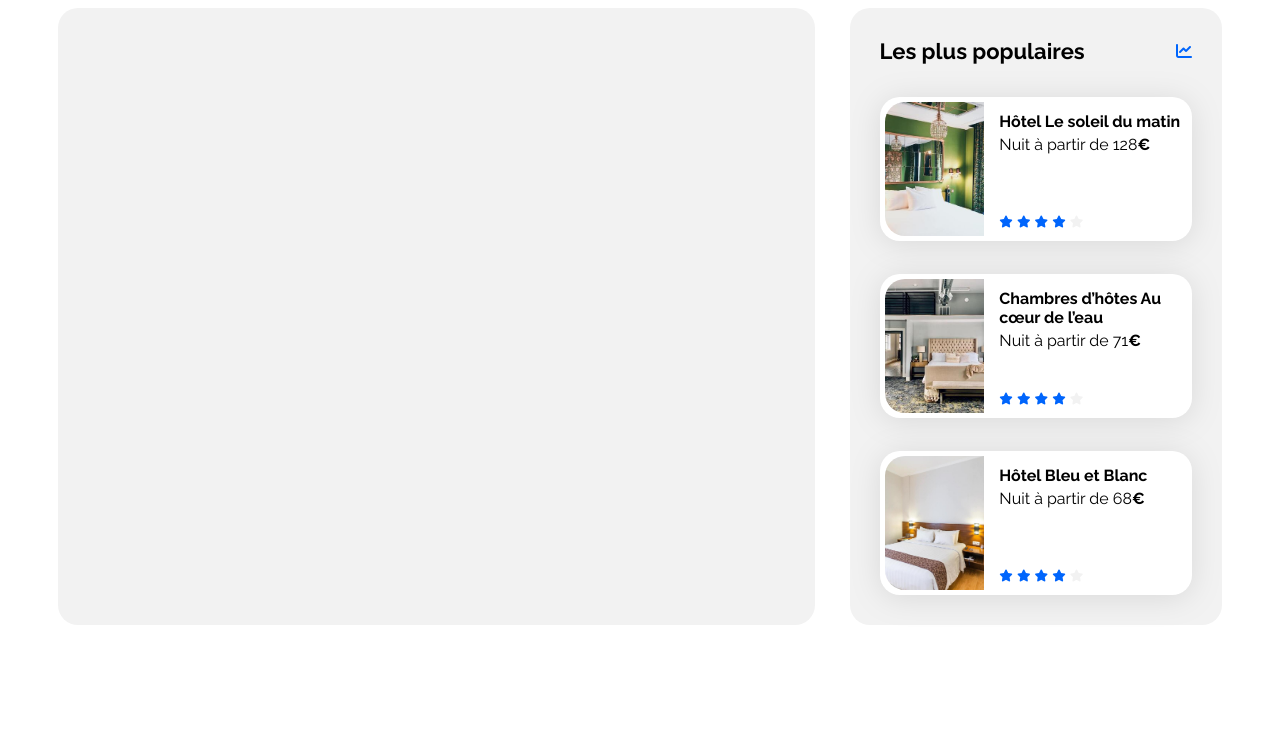
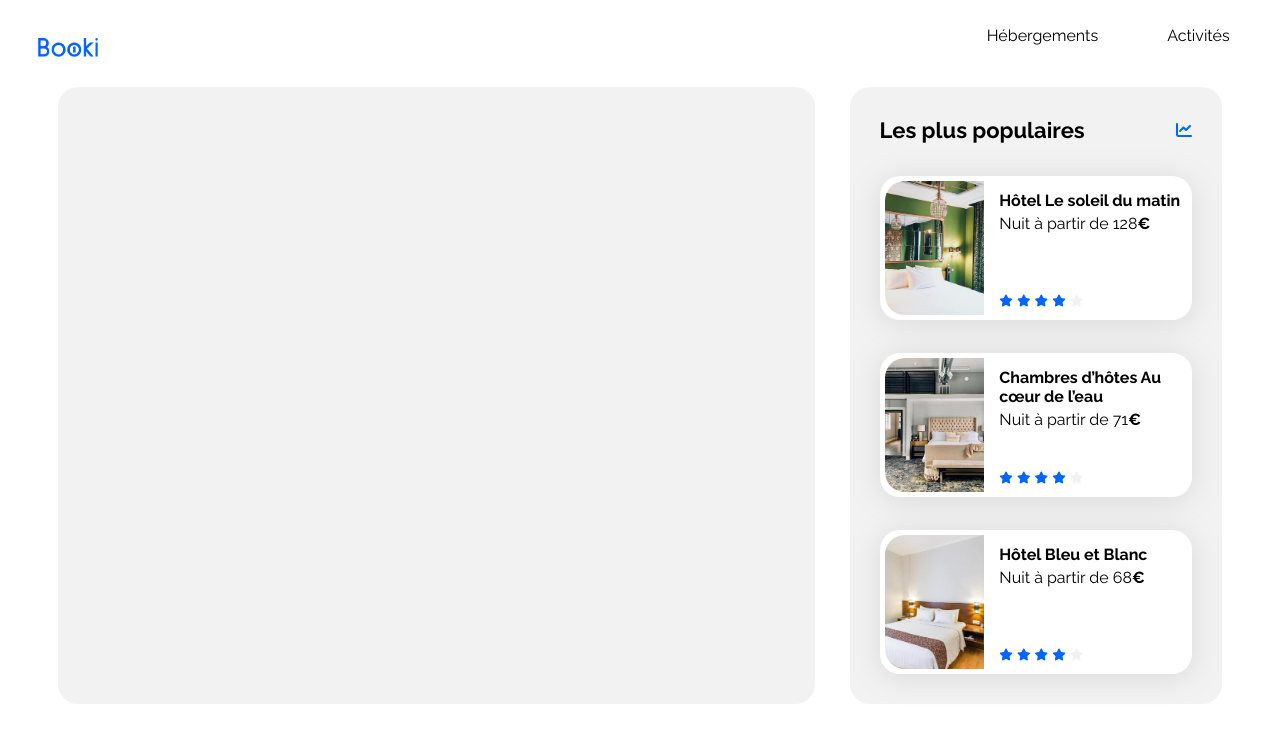
Before and after one commit to KEVIN-BRET/SITE-BOOKI, a plain HTML site: page index.html in a window 1280 px wide. Drawn offline with Linux system fonts and the light colour scheme.

Commit message:
Création du header

```diff
--- a/css/style.css
+++ b/css/style.css
@@ -1,6 +1,8 @@
 /****** General ***********/
 * {
     font-family: 'Raleway', sans-serif;
+    text-decoration: none;
+    color: black;
 }
 
 :root {
@@ -12,6 +14,57 @@
 .fa-solid {
     color: var(--main-color);
 }
+
+/* HEADER  */
+
+header {
+    height: 79px;
+    display: flex;
+    flex-direction: row;
+    justify-content: space-between;
+    /* background: red; */
+    margin: 0px -50px;
+}
+
+.logo-container {
+    padding: 30px;
+}
+
+.logoBooki {
+    height: 19px;
+    /* margin: 30px; */
+}
+
+.menu {
+    /* background: blue; */
+    height: 35px;
+    padding: 0px 42.3px;
+    display: flex;
+    align-items: end;
+}
+
+ .buttons {
+     /* background: green; */
+    display: flex;
+    flex-direction: row;
+    height: 100%;
+    gap: 69px;
+}
+
+.buttons a {
+    /* background: pink; */
+    display: flex;
+    height: 100%;
+    align-items: end;
+    border-top: 2px solid transparent;
+}
+
+.buttons a:hover {
+    color: #0065FC;
+    border-top: 2px solid #0065FC;
+}
+
+/* BODY */
 
 body {
     display: flex;
--- a/index.html
+++ b/index.html
@@ -2,26 +2,40 @@
 <html lang="fr">
 
 <head>
-    <meta charset="UTF-8">
-    <meta name="viewport" content="width=device-width, initial-scale=1.0">
+    <meta charset="UTF-8" />
+    <meta name="viewport" content="width=device-width, initial-scale=1.0" />
     <title>Booki</title>
-    <link rel="preconnect" href="https://fonts.googleapis.com">
-    <link rel="preconnect" href="https://fonts.gstatic.com" crossorigin>
-    <link href="https://fonts.googleapis.com/css2?family=Raleway:wght@400;500;700&display=swap" rel="stylesheet">
+    <link rel="preconnect" href="https://fonts.googleapis.com" />
+    <link rel="preconnect" href="https://fonts.gstatic.com" crossorigin />
+    <link href="https://fonts.googleapis.com/css2?family=Raleway:wght@400;500;700&display=swap" rel="stylesheet" />
     <link rel="stylesheet" href="https://cdnjs.cloudflare.com/ajax/libs/font-awesome/6.2.1/css/all.min.css"
         integrity="sha512-MV7K8+y+gLIBoVD59lQIYicR65iaqukzvf/nwasF0nqhPay5w/9lJmVM2hMDcnK1OnMGCdVK+iQrJ7lzPJQd1w=="
         crossorigin="anonymous" referrerpolicy="no-referrer" />
-    <link rel="stylesheet" href="./css/style.css">
+    <link rel="stylesheet" href="./css/style.css" />
 </head>
 
 <body>
     <div class="main-container">
-        <header></header>
+        <header>
+
+            <div class="logo-container">
+                <a href="index.html" class="logo-lien">
+                    <img src="./images/logo/Booki.png" alt="Logo Booki" title="Booki" class="logoBooki" />
+                </a>
+            </div>
+
+            <nav class="menu">
+                <div class="buttons">
+                    <a href="#hebergements">Hébergements</a>
+                    <a href="#activites">Activités</a>
+                </div>
+            </nav>
+
+        </header>
+
         <main>
             <div class="hebergements-and-populaires">
-                <section class="hebergements">
-
-                </section>
+                <section class="hebergements"></section>
                 <section class="populaires">
                     <div class="populaires-title">
                         <h2 class="section-title">Les plus populaires</h2>
@@ -29,11 +43,14 @@
                     </div>
                     <div class="populaires-cards">
                         <article class="card">
-                            <img src="./images/hebergements/emile-guillemot.jpg" alt="Image de la chambre d'hôtel montrant un lit">
+                            <img src="./images/hebergements/emile-guillemot.jpg"
+                                alt="Image de la chambre d'hôtel montrant un lit" />
                             <div class="card-content">
                                 <div class="card-txt">
                                     <h3 class="card-title">Hôtel Le soleil du matin</h3>
-                                    <p class="card-subtitle">Nuit à partir de 128<span class="euro">€</span></p>
+                                    <p class="card-subtitle">
+                                        Nuit à partir de 128<span class="euro">€</span>
+                                    </p>
                                 </div>
                                 <div class="card-rating">
                                     <i class="fa-xs fa-solid fa-star" aria-hidden="true"></i>
@@ -46,11 +63,16 @@
                             </div>
                         </article>
                         <article class="card">
-                            <img src="./images/hebergements/aw-creative.jpg" alt="Image de la chambre d'hôtel montrant un lit">
+                            <img src="./images/hebergements/aw-creative.jpg"
+                                alt="Image de la chambre d'hôtel montrant un lit" />
                             <div class="card-content">
                                 <div class="card-txt">
-                                    <h3 class="card-title">Chambres d’hôtes Au cœur de l’eau</h3>
-                                    <p class="card-subtitle">Nuit à partir de 71<span class="euro">€</span></p>
+                                    <h3 class="card-title">
+                                        Chambres d’hôtes Au cœur de l’eau
+                                    </h3>
+                                    <p class="card-subtitle">
+                                        Nuit à partir de 71<span class="euro">€</span>
+                                    </p>
                                 </div>
                                 <div class="card-rating">
                                     <i class="fa-xs fa-solid fa-star" aria-hidden="true"></i>
@@ -63,11 +85,14 @@
                             </div>
                         </article>
                         <article class="card">
-                            <img src="./images/hebergements/febrian-zakaria2.jpg" alt="Image de la chambre d'hôtel montrant un lit">
+                            <img src="./images/hebergements/febrian-zakaria2.jpg"
+                                alt="Image de la chambre d'hôtel montrant un lit" />
                             <div class="card-content">
                                 <div class="card-txt">
                                     <h3 class="card-title">Hôtel Bleu et Blanc</h3>
-                                    <p class="card-subtitle">Nuit à partir de 68<span class="euro">€</span></p>
+                                    <p class="card-subtitle">
+                                        Nuit à partir de 68<span class="euro">€</span>
+                                    </p>
                                 </div>
                                 <div class="card-rating">
                                     <i class="fa-xs fa-solid fa-star" aria-hidden="true"></i>
```
